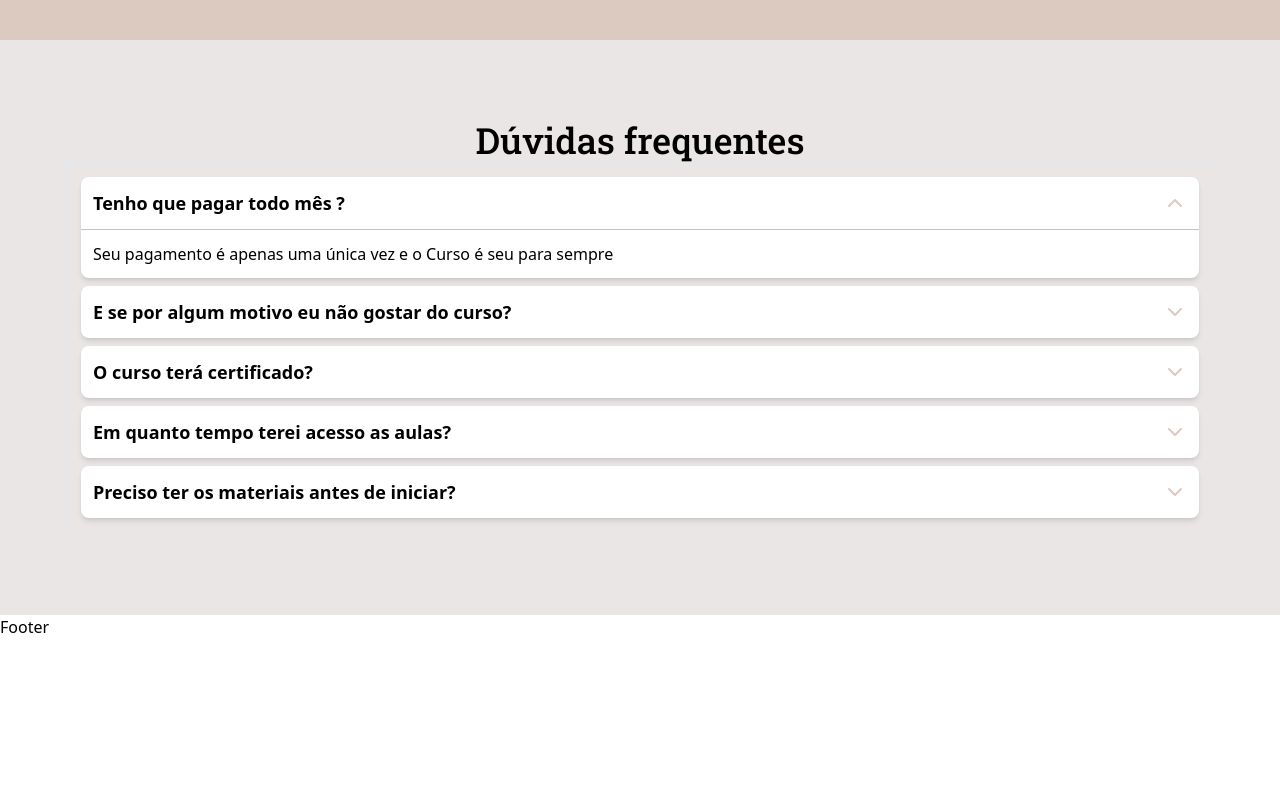
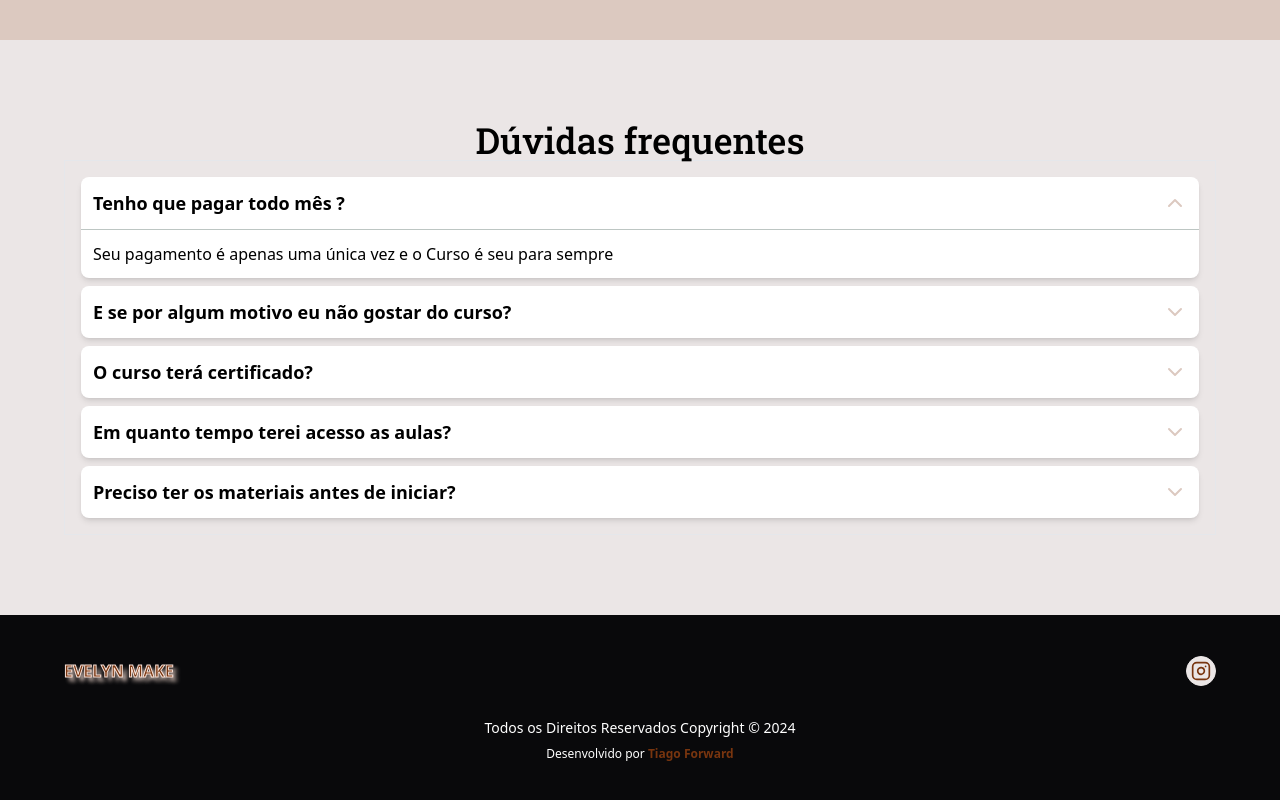
Before and after one commit to tiago-forward/landing-page-curso-evelyn, a React (Vite) app: page / in a window 1280 px wide. Shown: the part 2242-3042 px from the top of the page. Before the commit the page ends 2881 px from the top, so only its background shows below. Built offline with nearby package versions, Linux system fonts and the light colour scheme; a web font is replaced by a local one.

Commit message:
stylized Footer component

```diff
--- a/src/components/Footer/index.tsx
+++ b/src/components/Footer/index.tsx
@@ -1,7 +1,33 @@
-export function Footer() {
+import { socialLinks } from "../../constants/socialLinks"
+
+export const Footer = () => {
   return (
-    <>
-      <h1>Footer</h1>
-    </>
+    <footer className="w-full flex flex-col items-center justify-center transition-colors duration-500 bg-zinc-950 text-white gap-4 border-t border-zinc-950 py-10">
+      <div className="w-full max-w-6xl m-auto flex flex-col items-center gap-4">
+        <div className="flex flex-col lg:flex-row items-center lg:justify-between gap-2 w-full">
+          <span className="text-amber-900 font-bold uppercase shadow-custom hover:text-white">Evelyn Make</span>
+          <nav className="flex">
+            <ul className="flex items-center justify-center gap-2">
+              {socialLinks.map((link) => (
+                <li key={link.id} className="duration-300 rounded-full border border-pr-1 bg-pr-1 p-1 text-amber-900 hover:opacity-70 hover:border-pr-2">
+                  <a href={link.url} target="_blank">
+                    {link.icon && <link.icon size={20} />}
+                  </a>
+                </li>
+              ))}
+            </ul>
+          </nav>
+        </div>
+        <div className="w-full flex justify-center lg:justify-start">
+          <a href="https://advocaciajf.com/" target="_blank"></a>
+        </div>
+        <div className="flex flex-col gap-2">
+          <p className="text-sm text-center">Todos os Direitos Reservados Copyright © {new Date().getFullYear()}</p>
+          <div>
+            <p className="text-xs text-center">Desenvolvido por <span className="text-amber-900 font-bold"><a href="https://www.linkedin.com/in/tiago-lacerda-devfrontend/" target="_blank" className="hover:underline">Tiago Forward</a></span></p>
+          </div>
+        </div>
+      </div>
+    </footer>
   )
 }
```
